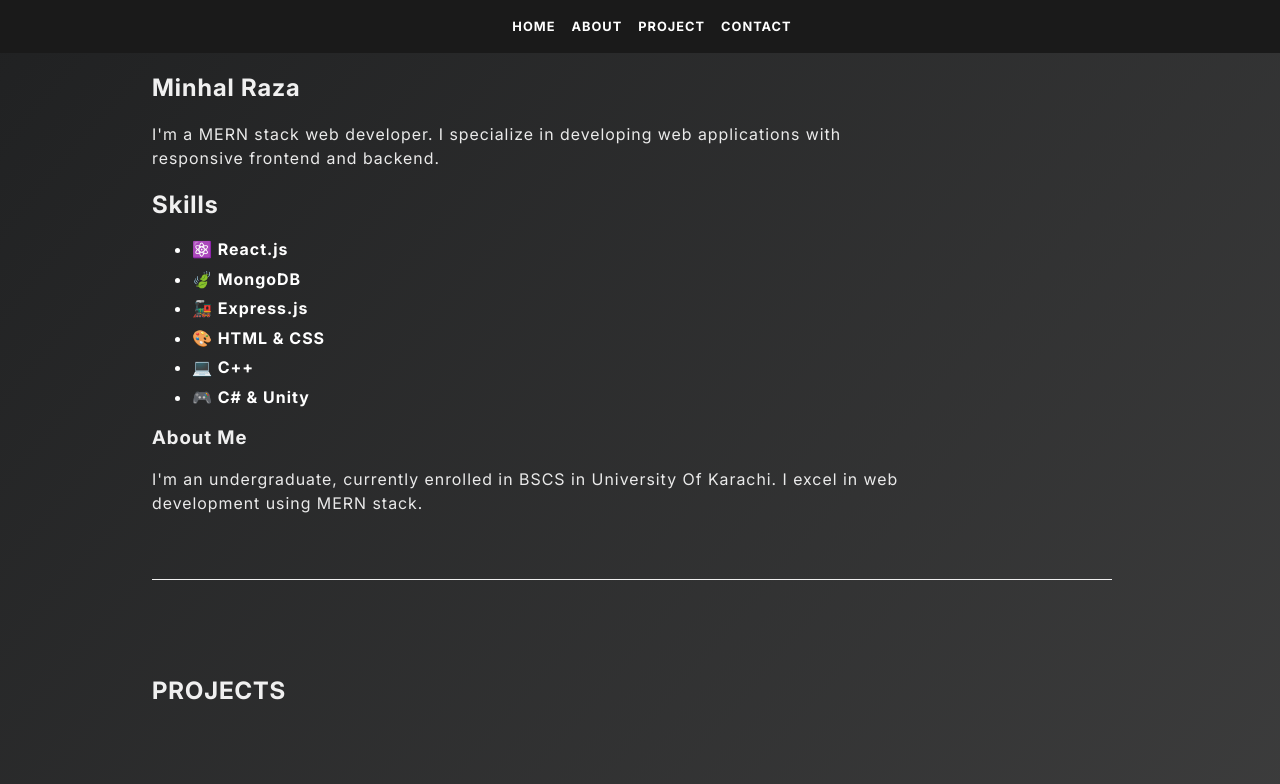
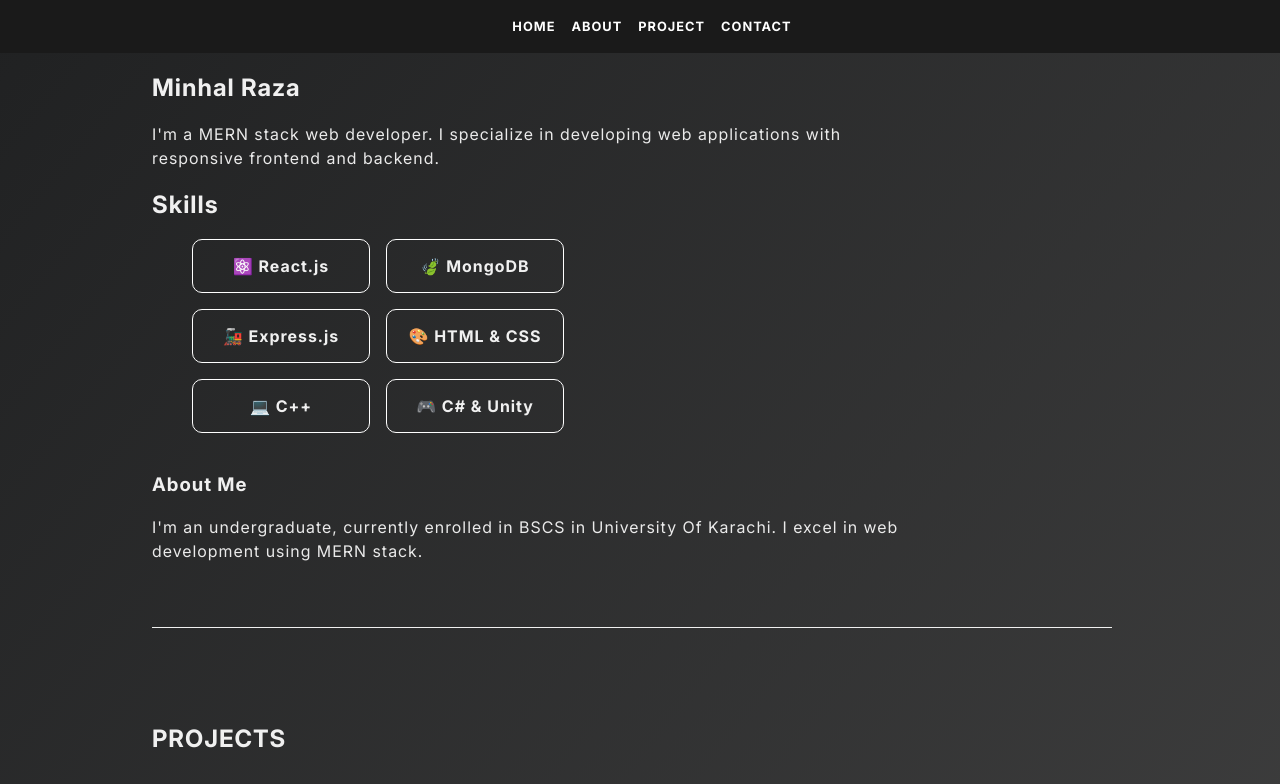
Before and after one commit to Solid09/portfolioWeb, a React (Vite) app: page / in a window 1280 px wide. Shown: the top 784 px of the page. Built offline with nearby package versions, Linux system fonts and the light colour scheme.

Commit message:
finishing v10

```diff
--- a/src/App.css
+++ b/src/App.css
@@ -93,4 +93,8 @@ a:hover::before {
   h4, h5, h6 {
     font-size: .8rem;
   }
+  .about_skills li{
+    min-width: 7rem;
+    padding: .7rem;
+  }
 }
--- a/src/components/mainPage/home.css
+++ b/src/components/mainPage/home.css
@@ -16,6 +16,24 @@
     opacity: 1;
     transform: translateY(0);
   }
+}
+
+.about_skills {
+  display: flex;
+  flex-direction: row;
+  gap: 1rem;
+  flex-wrap: wrap;
+  max-width: 400px;
+}
+.about_skills li {
+  list-style: none;
+  color: #f0f0f0;
+  border: solid 1px rgb(255, 255, 255);
+  padding: 1rem;
+  min-width: 9rem;
+  border-radius: 10px;
+  text-align: center;
+  cursor: pointer;
 }
 
 .projects {
@@ -40,6 +58,7 @@
 }
 .projectCard_img:hover {
   transform: scale(1.02);
+  box-shadow: 10px 10px 10px rgba(255, 255, 255, 0.1);
 }
 
 .contact {
@@ -47,7 +66,3 @@
   flex-direction: column;
   padding-bottom: 8rem;
 }
-.contact a {
-  text-decoration: none;
-  color: #ffffff;
-}
--- a/src/components/mainPage/home.jsx
+++ b/src/components/mainPage/home.jsx
@@ -15,9 +15,7 @@ function home() {
           </p>
           <h2>Skills</h2>
           <ul style={{ color: "White" }}>
-            <strong
-              style={{ display: "flex", flexDirection: "column", gap: ".6rem" }}
-            >
+            <strong className="about_skills">
               <li>⚛️ React.js</li>
               <li>🍃 MongoDB</li>
               <li>🚂 Express.js</li>
@@ -26,7 +24,7 @@ function home() {
               <li>🎮 C# & Unity</li>
             </strong>
           </ul>
-          <h3>About Me</h3>
+          <h3 style={{marginTop:"2.5rem"}}>About Me</h3>
           <p>
             I'm an undergraduate, currently enrolled in BSCS in University Of
             Karachi. I excel in web development using MERN stack.
```
